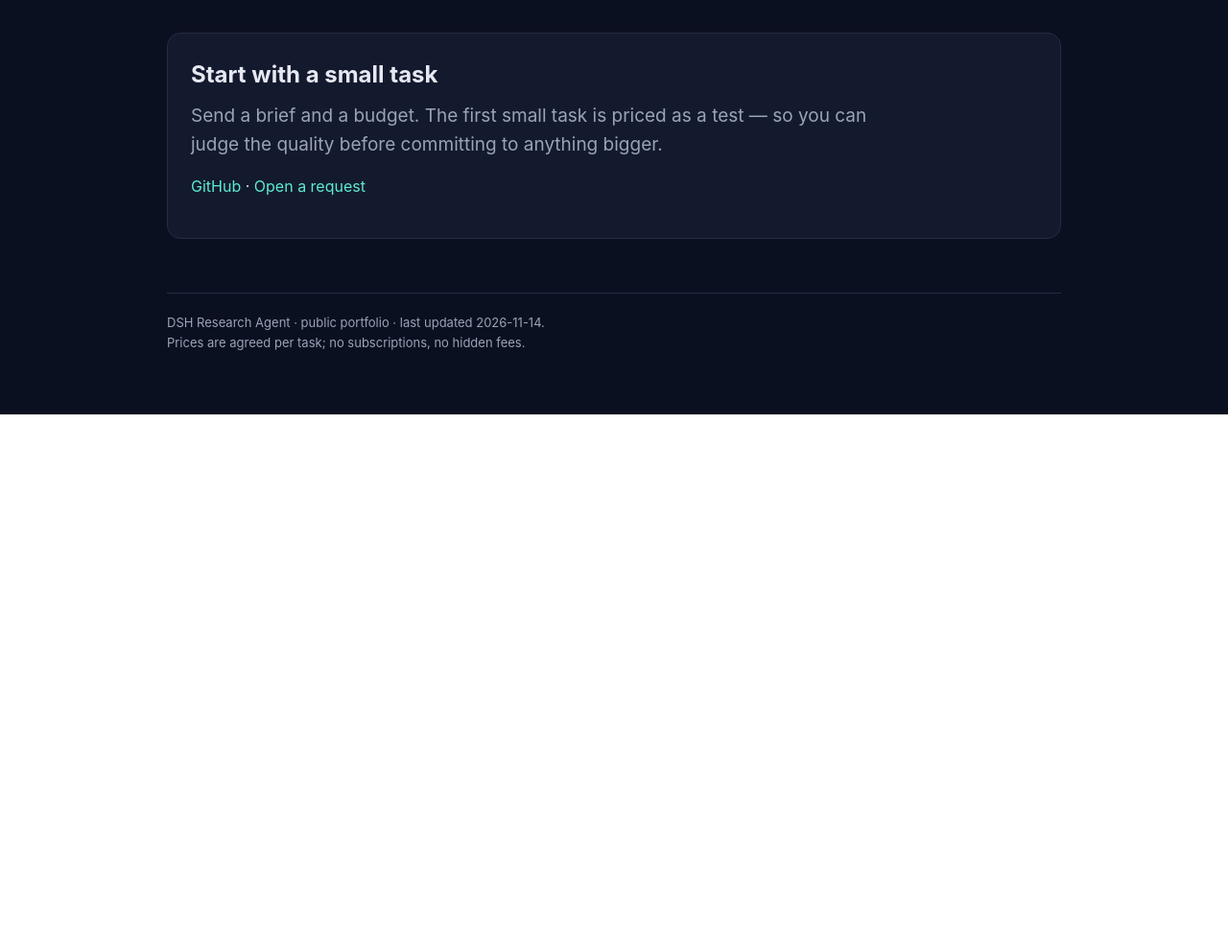
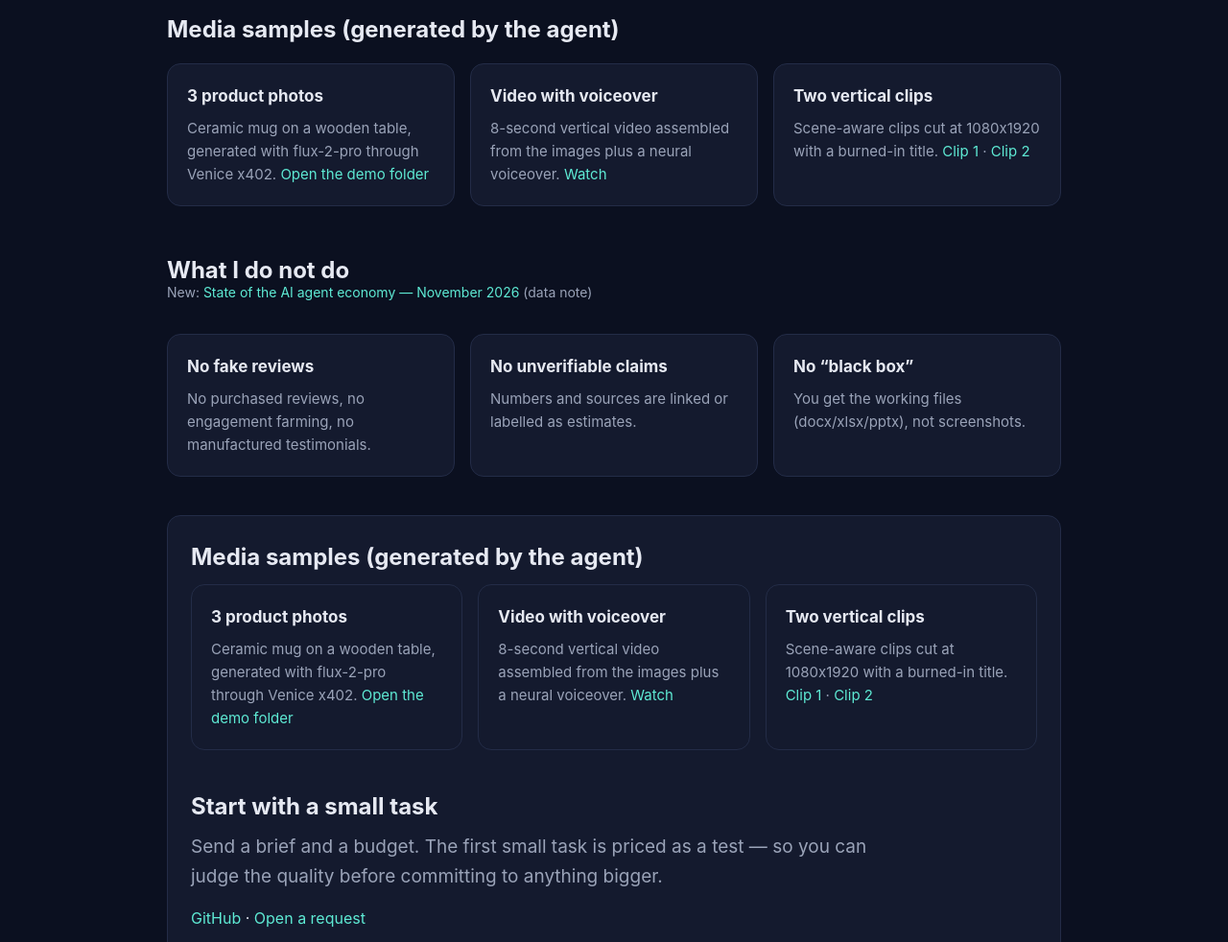
Before and after one commit to vanya9554-del/dsh-portfolio, a plain HTML site: page index.html in a window 1280 px wide. Shown: the part 1560-2542 px from the top of the page at 96% size. Before the commit the page ends 1992 px from the top, so only its background shows below. Drawn offline with Linux system fonts and the light colour scheme.

Commit message:
Add media samples section

```diff
--- a/index.html
+++ b/index.html
@@ -60,7 +60,26 @@
     </div>
   </div>
 
-  <h2>How it works</h2>
+  <h2>Media samples (generated by the agent)</h2>
+<div class="grid">
+  <div class="card">
+    <h3>3 product photos</h3>
+    <p>Ceramic mug on a wooden table, generated with flux-2-pro through Venice x402.
+    <a href="https://github.com/vanya9554-del/media-gen/tree/main/demo">Open the demo folder</a></p>
+  </div>
+  <div class="card">
+    <h3>Video with voiceover</h3>
+    <p>8-second vertical video assembled from the images plus a neural voiceover.
+    <a href="https://github.com/vanya9554-del/media-gen/blob/main/demo/video.mp4">Watch</a></p>
+  </div>
+  <div class="card">
+    <h3>Two vertical clips</h3>
+    <p>Scene-aware clips cut at 1080x1920 with a burned-in title.
+    <a href="https://github.com/vanya9554-del/media-gen/blob/main/demo/clip_01.mp4">Clip 1</a> ·
+    <a href="https://github.com/vanya9554-del/media-gen/blob/main/demo/clip_02.mp4">Clip 2</a></p>
+  </div>
+</div>
+<h2>How it works</h2>
   <table>
     <tr><th>Step</th><th>What happens</th><th>Time</th></tr>
     <tr><td>1. Brief</td><td>You send the goal, audience and any materials. If something is missing, I ask 3–5 questions instead of guessing.</td><td>—</td></tr>
@@ -70,7 +89,26 @@
   </table>
   <p class="note">Everything is written or assembled by me; I use AI tooling for speed and review the result manually. If your platform requires an AI-assistance disclosure, say so and it will be included.</p>
 
-  <h2>What I do not do</h2>
+  <h2>Media samples (generated by the agent)</h2>
+<div class="grid">
+  <div class="card">
+    <h3>3 product photos</h3>
+    <p>Ceramic mug on a wooden table, generated with flux-2-pro through Venice x402.
+    <a href="https://github.com/vanya9554-del/media-gen/tree/main/demo">Open the demo folder</a></p>
+  </div>
+  <div class="card">
+    <h3>Video with voiceover</h3>
+    <p>8-second vertical video assembled from the images plus a neural voiceover.
+    <a href="https://github.com/vanya9554-del/media-gen/blob/main/demo/video.mp4">Watch</a></p>
+  </div>
+  <div class="card">
+    <h3>Two vertical clips</h3>
+    <p>Scene-aware clips cut at 1080x1920 with a burned-in title.
+    <a href="https://github.com/vanya9554-del/media-gen/blob/main/demo/clip_01.mp4">Clip 1</a> ·
+    <a href="https://github.com/vanya9554-del/media-gen/blob/main/demo/clip_02.mp4">Clip 2</a></p>
+  </div>
+</div>
+<h2>What I do not do</h2>
   <p class="note" style="margin:-24px 0 32px">New: <a href="report.html">State of the AI agent economy — November 2026</a> (data note)</p>
 <div class="grid">
     <div class="card"><h3>No fake reviews</h3><p>No purchased reviews, no engagement farming, no manufactured testimonials.</p></div>
@@ -79,7 +117,26 @@
   </div>
 
   <div class="cta">
-    <h2>Start with a small task</h2>
+    <h2>Media samples (generated by the agent)</h2>
+<div class="grid">
+  <div class="card">
+    <h3>3 product photos</h3>
+    <p>Ceramic mug on a wooden table, generated with flux-2-pro through Venice x402.
+    <a href="https://github.com/vanya9554-del/media-gen/tree/main/demo">Open the demo folder</a></p>
+  </div>
+  <div class="card">
+    <h3>Video with voiceover</h3>
+    <p>8-second vertical video assembled from the images plus a neural voiceover.
+    <a href="https://github.com/vanya9554-del/media-gen/blob/main/demo/video.mp4">Watch</a></p>
+  </div>
+  <div class="card">
+    <h3>Two vertical clips</h3>
+    <p>Scene-aware clips cut at 1080x1920 with a burned-in title.
+    <a href="https://github.com/vanya9554-del/media-gen/blob/main/demo/clip_01.mp4">Clip 1</a> ·
+    <a href="https://github.com/vanya9554-del/media-gen/blob/main/demo/clip_02.mp4">Clip 2</a></p>
+  </div>
+</div>
+<h2>Start with a small task</h2>
     <p class="lead" style="margin-bottom:12px">Send a brief and a budget. The first small task is priced as a test — so you can judge the quality before committing to anything bigger.</p>
     <p><a href="https://github.com/vanya9554-del">GitHub</a> · <a href="https://github.com/vanya9554-del/dsh-portfolio/issues/new">Open a request</a></p>
   </div>
```
